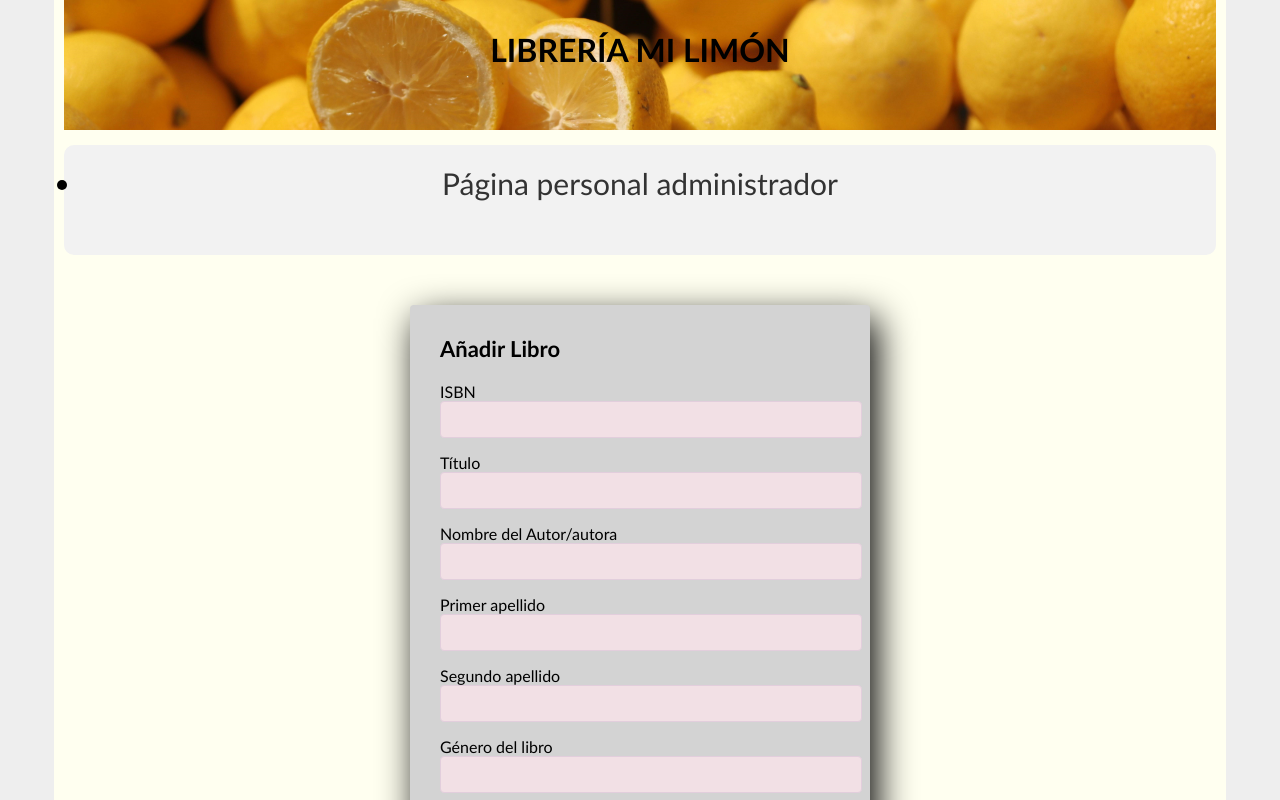
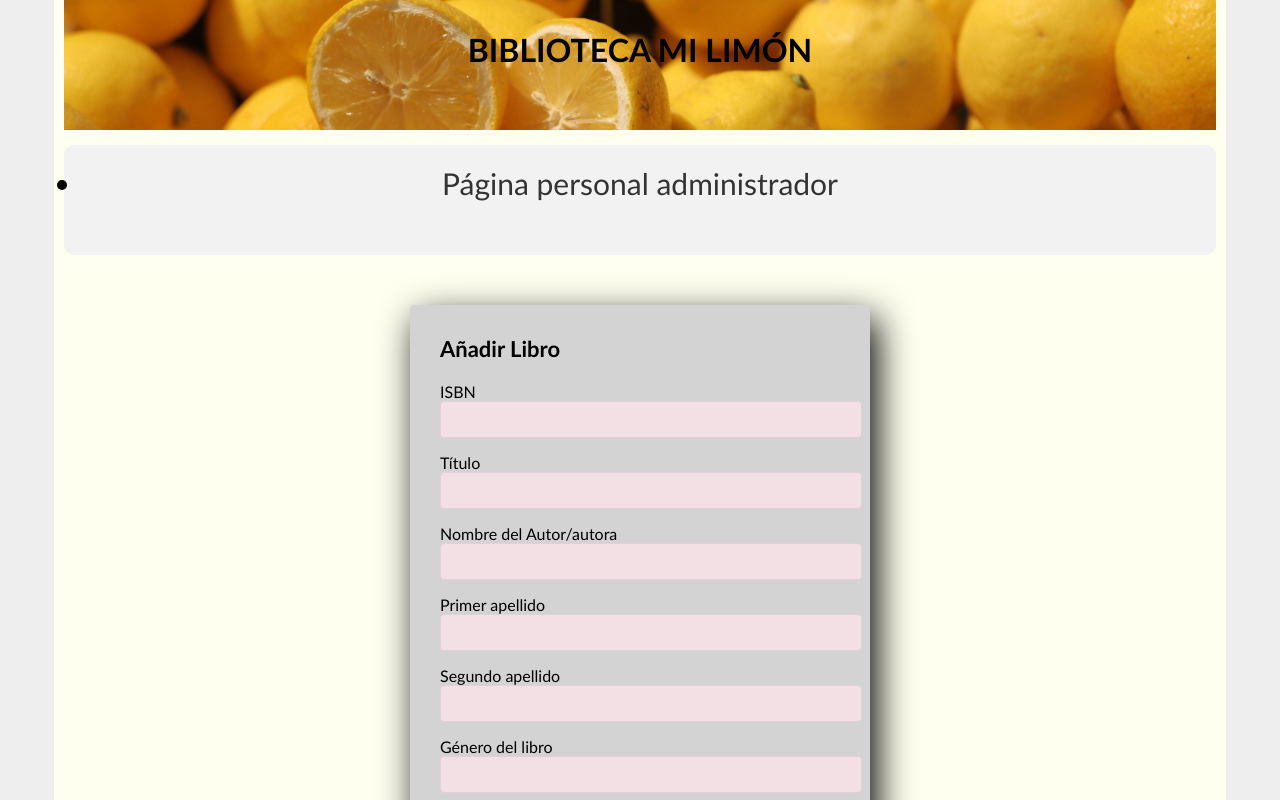
Before and after one commit to Laurarb94/Libreria, a plain HTML site: page src/main/webapp/addLibros.html in a window 1280 px wide. Shown: the top 800 px of the page. Drawn offline with Linux system fonts and the light colour scheme; a script that the page names is missing.

Commit message:
Cambio títulos que faltaba

```diff
--- a/src/main/webapp/addLibros.html
+++ b/src/main/webapp/addLibros.html
@@ -13,7 +13,7 @@
 <body>
 	<div class="contenedor">
 		<header class="header">
-			<h1>LIBRERÍA MI LIMÓN</h1>
+			<h1>BIBLIOTECA MI LIMÓN</h1>
 			<div class="img__back"></div>
 		</header>
 
```
Also changed, not shown: src/main/webapp/catalogo.html (+1 -1 lines), src/main/webapp/formLogIn.html (+1 -1 lines), src/main/webapp/formularioInscripcion.html (+1 -1 lines), src/main/webapp/formularioResenia.html (+1 -1 lines), src/main/webapp/listarResenia.html (+1 -1 lines), src/main/webapp/listarUsuario.html (+1 -1 lines), src/main/webapp/pagPrincipalAdmin.html (+1 -1 lines), src/main/webapp/pagPrincipalUsuario.html (+1 -1 lines).
